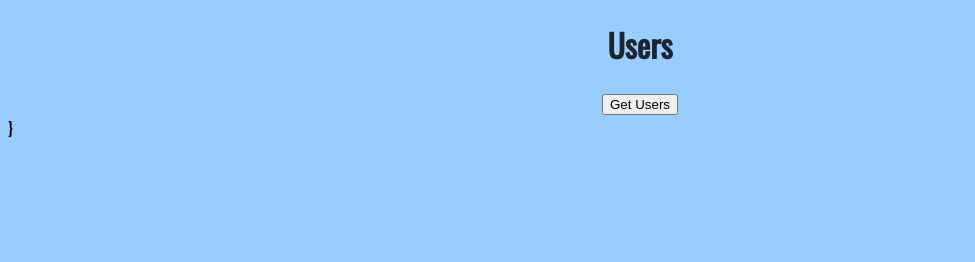
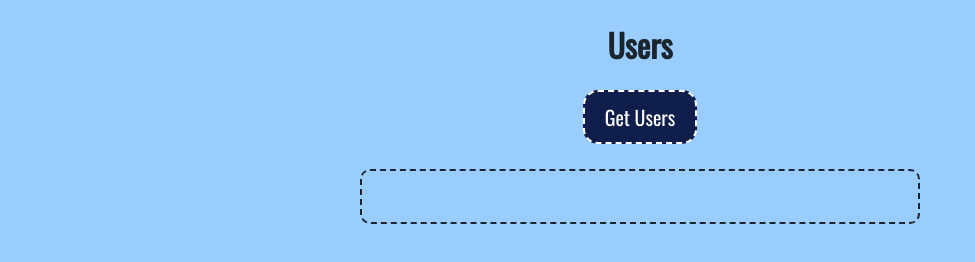
Before and after one commit to joebegley15/week_8_group_lab, a website: page index.html in a window 1280 px wide. Shown: the whole page, without its empty margins (0-975 px from the left). Drawn offline with nearby package versions, Linux system fonts and the light colour scheme.

Commit message:
Add button and div styling

```diff
--- a/index.html
+++ b/index.html
@@ -11,7 +11,7 @@
 
   <div id="users-box">
     <h1>Users</h1>
-    <button id="get-users">Get Users</button>
+    <button id="get-users" class="btn">Get Users</button>
     <div id="users-api-data"></div>
   </div>
 
@@ -47,7 +47,6 @@
   <script src="node_modules/jquery/dist/jquery.js" type="text/javascript" charset="utf-8"></script>
   <script src="handlebars-v3.0.3.js"></script>
   <script src="main.js" type="text/javascript" charset="utf-8"></script>
-    }
 
 </body>
 </html>
--- a/main.css
+++ b/main.css
@@ -24,3 +24,29 @@ body {
 #users-api-data ul {
   list-style-type: none;
 }
+
+#users-api-data {
+  padding: 2%;
+  border: 2px dashed #1C252E;
+  border-radius: 10px;
+  width: 40%;
+  margin-left: auto;
+  margin-right: auto;
+  margin-top: 2%;
+}
+
+.btn {
+  background: #0F1E4A;
+  border-radius: 15px;
+  border: 2px dashed #ffffff;
+  font-family: 'Oswald', sans-serif;
+  color: #ffffff;
+  font-size: 20px;
+  padding: 10px 20px 10px 20px;
+  text-decoration: none;
+}
+
+.btn:hover {
+  background: #0052CC;
+  text-decoration: none;
+}
```
